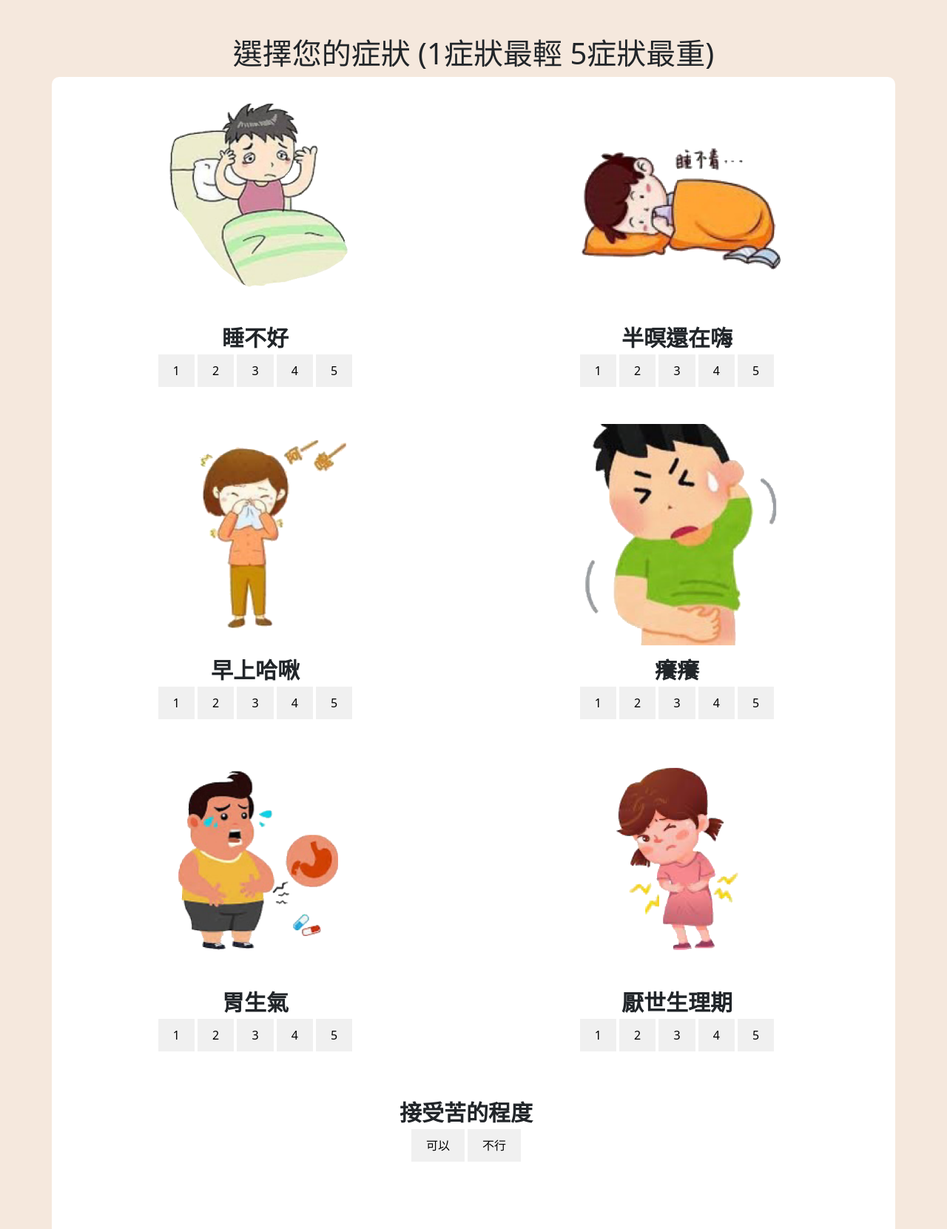
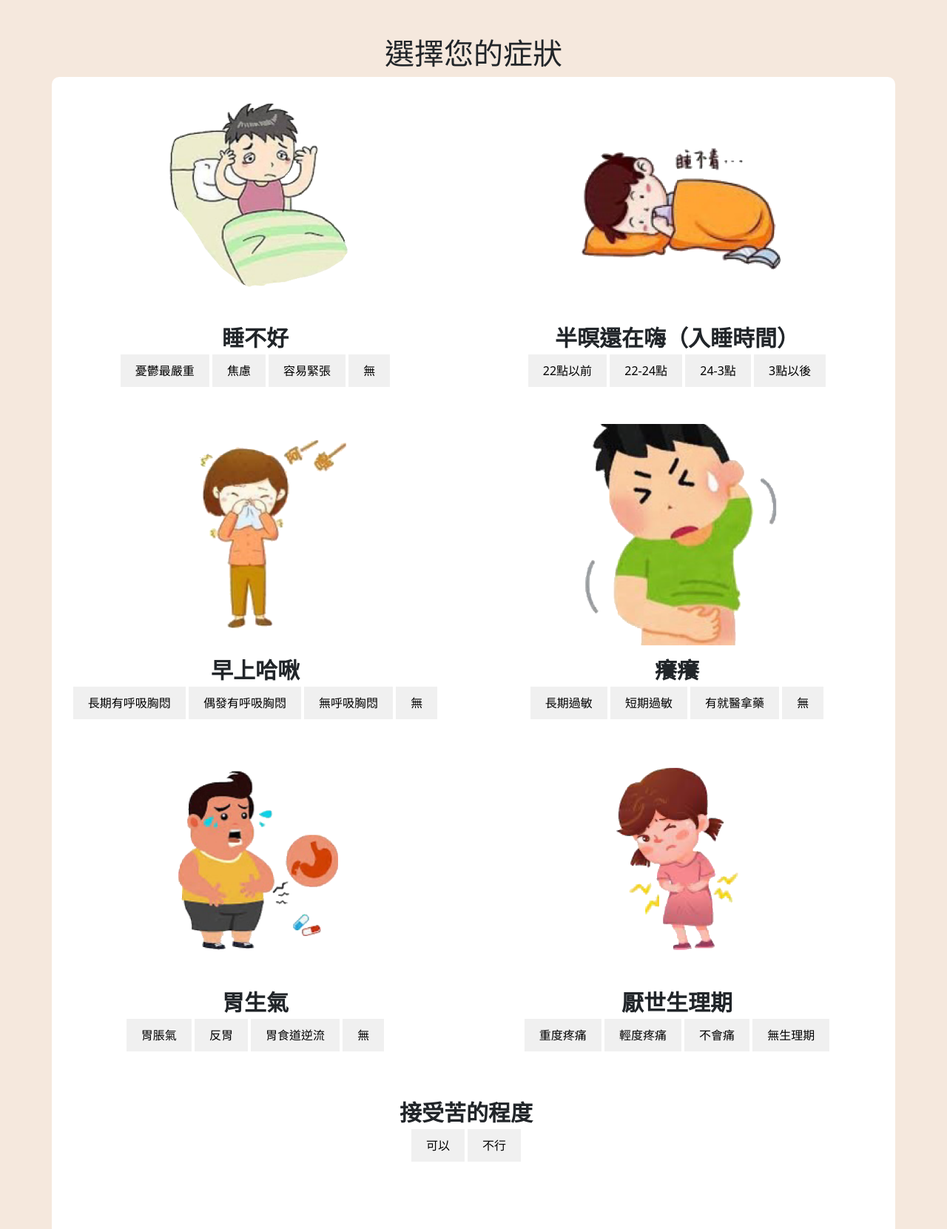
Before and after one commit to ntub113tea/backend, a Django app: page /question/ in a window 1280 px wide. Shown: the part 100-1761 px from the top of the page at 74% size. Run offline with Django 3.2, Linux system fonts and the light colour scheme.

Commit message:
顧客問卷修改

```diff
--- a/static/css/question.css
+++ b/static/css/question.css
@@ -38,7 +38,7 @@ button.active {
     text-align: center;
     }
 
-h1 {    /*選擇您的症狀 (1症狀最輕 5症狀最重)*/
+h1 {    /*選擇您的症狀 */
     text-align: center;
 }
 
--- a/templates/question.html
+++ b/templates/question.html
@@ -43,7 +43,7 @@
         </div>
     </div>
 
-    <h1 class="text-center mt-5">選擇您的症狀 (1症狀最輕 5症狀最重)</h1>
+    <h1 class="text-center mt-5">選擇您的症狀</h1>
 
     <div class="container">
         <!-- 第一行 -->
@@ -52,23 +52,21 @@
                 <div class="item" id="symptom1">
                     <img src="{% static 'images/睡不好.jpg' %}" alt="Item 1">
                     <div class="title">睡不好</div>
-                    <button onclick="updateStrength('symptom-btn-1')" id="symptom-btn-1">1</button>
-                    <button onclick="updateStrength('symptom-btn-2')" id="symptom-btn-2">2</button>
-                    <button onclick="updateStrength('symptom-btn-3')" id="symptom-btn-3">3</button>
-                    <button onclick="updateStrength('symptom-btn-4')" id="symptom-btn-4">4</button>
-                    <button onclick="updateStrength('symptom-btn-5')" id="symptom-btn-5">5</button>
+                    <button onclick="updateStrength('symptom-btn-1')" id="symptom-btn-1">憂鬱最嚴重</button>
+                    <button onclick="updateStrength('symptom-btn-2')" id="symptom-btn-2">焦慮</button>
+                    <button onclick="updateStrength('symptom-btn-3')" id="symptom-btn-3">容易緊張</button>
+                    <button onclick="updateStrength('symptom-btn-4')" id="symptom-btn-4">無</button>
                 </div>
             </div>
 
             <div class="col-md-6">
                 <div class="item" id="symptom2">
                     <img src="{% static 'images/半暝還在嗨.jpg' %}" alt="Item 2">
-                    <div class="title">半暝還在嗨</div>
-                    <button onclick="updateStrength('semi-darkness-btn-1')" id="semi-darkness-btn-1">1</button>
-                    <button onclick="updateStrength('semi-darkness-btn-2')" id="semi-darkness-btn-2">2</button>
-                    <button onclick="updateStrength('semi-darkness-btn-3')" id="semi-darkness-btn-3">3</button>
-                    <button onclick="updateStrength('semi-darkness-btn-4')" id="semi-darkness-btn-4">4</button>
-                    <button onclick="updateStrength('semi-darkness-btn-5')" id="semi-darkness-btn-5">5</button>
+                    <div class="title">半暝還在嗨（入睡時間）</div>
+                    <button onclick="updateStrength('semi-darkness-btn-1')" id="semi-darkness-btn-1">22點以前</button>
+                    <button onclick="updateStrength('semi-darkness-btn-2')" id="semi-darkness-btn-2">22-24點</button>
+                    <button onclick="updateStrength('semi-darkness-btn-3')" id="semi-darkness-btn-3">24-3點</button>
+                    <button onclick="updateStrength('semi-darkness-btn-4')" id="semi-darkness-btn-4">3點以後</button>
                 </div>
             </div>
         </div>
@@ -79,11 +77,10 @@
                 <div class="item" id="symptom3">
                     <img src="{% static 'images/早上哈啾.jpg' %}" alt="Item 3">
                     <div class="title">早上哈啾</div>
-                    <button onclick="updateStrength('sneezing-btn-1')" id="sneezing-btn-1">1</button>
-                    <button onclick="updateStrength('sneezing-btn-2')" id="sneezing-btn-2">2</button>
-                    <button onclick="updateStrength('sneezing-btn-3')" id="sneezing-btn-3">3</button>
-                    <button onclick="updateStrength('sneezing-btn-4')" id="sneezing-btn-4">4</button>
-                    <button onclick="updateStrength('sneezing-btn-5')" id="sneezing-btn-5">5</button>
+                    <button onclick="updateStrength('sneezing-btn-1')" id="sneezing-btn-1">長期有呼吸胸悶</button>
+                    <button onclick="updateStrength('sneezing-btn-2')" id="sneezing-btn-2">偶發有呼吸胸悶</button>
+                    <button onclick="updateStrength('sneezing-btn-3')" id="sneezing-btn-3">無呼吸胸悶</button>
+                    <button onclick="updateStrength('sneezing-btn-4')" id="sneezing-btn-4">無</button>
                 </div>
             </div>
 
@@ -91,11 +88,10 @@
                 <div class="item" id="symptom4">
                     <img src="{% static 'images/癢癢.jpg' %}" alt="Item 4">
                     <div class="title">癢癢</div>
-                    <button onclick="updateStrength('itchiness-btn-1')" id="itchiness-btn-1">1</button>
-                    <button onclick="updateStrength('itchiness-btn-2')" id="itchiness-btn-2">2</button>
-                    <button onclick="updateStrength('itchiness-btn-3')" id="itchiness-btn-3">3</button>
-                    <button onclick="updateStrength('itchiness-btn-4')" id="itchiness-btn-4">4</button>
-                    <button onclick="updateStrength('itchiness-btn-5')" id="itchiness-btn-5">5</button>
+                    <button onclick="updateStrength('itchiness-btn-1')" id="itchiness-btn-1">長期過敏</button>
+                    <button onclick="updateStrength('itchiness-btn-2')" id="itchiness-btn-2">短期過敏</button>
+                    <button onclick="updateStrength('itchiness-btn-3')" id="itchiness-btn-3">有就醫拿藥</button>
+                    <button onclick="updateStrength('itchiness-btn-4')" id="itchiness-btn-4">無</button>
                 </div>
             </div>
         </div>
@@ -106,11 +102,10 @@
                 <div class="item" id="symptom5">
                     <img src="{% static 'images/胃生氣.jpg' %}" alt="Item 5">
                     <div class="title">胃生氣</div>
-                    <button onclick="updateStrength('stomach-anger-btn-1')" id="stomach-anger-btn-1">1</button>
-                    <button onclick="updateStrength('stomach-anger-btn-2')" id="stomach-anger-btn-2">2</button>
-                    <button onclick="updateStrength('stomach-anger-btn-3')" id="stomach-anger-btn-3">3</button>
-                    <button onclick="updateStrength('stomach-anger-btn-4')" id="stomach-anger-btn-4">4</button>
-                    <button onclick="updateStrength('stomach-anger-btn-5')" id="stomach-anger-btn-5">5</button>
+                    <button onclick="updateStrength('stomach-anger-btn-1')" id="stomach-anger-btn-1">胃脹氣</button>
+                    <button onclick="updateStrength('stomach-anger-btn-2')" id="stomach-anger-btn-2">反胃</button>
+                    <button onclick="updateStrength('stomach-anger-btn-3')" id="stomach-anger-btn-3">胃食道逆流</button>
+                    <button onclick="updateStrength('stomach-anger-btn-4')" id="stomach-anger-btn-4">無</button>
                 </div>
             </div>
 
@@ -118,17 +113,15 @@
                 <div class="item" id="symptom6">
                     <img src="{% static 'images/生理期.jpg' %}" alt="Item 6">
                     <div class="title">厭世生理期</div>
-                    <button onclick="updateStrength('menstrual-anguish-btn-1')" id="menstrual-anguish-btn-1">1</button>
-                    <button onclick="updateStrength('menstrual-anguish-btn-2')" id="menstrual-anguish-btn-2">2</button>
-                    <button onclick="updateStrength('menstrual-anguish-btn-3')" id="menstrual-anguish-btn-3">3</button>
-                    <button onclick="updateStrength('menstrual-anguish-btn-4')" id="menstrual-anguish-btn-4">4</button>
-                    <button onclick="updateStrength('menstrual-anguish-btn-5')" id="menstrual-anguish-btn-5">5</button>
+                    <button onclick="updateStrength('menstrual-anguish-btn-1')" id="menstrual-anguish-btn-1">重度疼痛</button>
+                    <button onclick="updateStrength('menstrual-anguish-btn-2')" id="menstrual-anguish-btn-2">輕度疼痛</button>
+                    <button onclick="updateStrength('menstrual-anguish-btn-3')" id="menstrual-anguish-btn-3">不會痛</button>
+                    <button onclick="updateStrength('menstrual-anguish-btn-4')" id="menstrual-anguish-btn-4">無生理期</button>
                 </div>
             </div>
         </div>
-
-        <!-- 第四行 -->
-    <div class="row">
+     <!-- 第四行 -->
+     <div class="row">
         <div class="col-md-12 bitter" style="text-align: center;"> <!-- 在較小屏幕上顯示為單列 -->
             <div class="item" id="symptom7">
                 <div class="title">接受苦的程度</div>
@@ -170,7 +163,7 @@ document.querySelector('form[name="question"]').addEventListener('submit', funct
 
     if (!allSymptomsSelected) {
         event.preventDefault(); // 防止表單提交
-        alert('請為每個症狀選擇一個強度和接受苦的程度。');
+        alert('請為每個症狀選擇一個選項和接受苦的程度。');
     }else {
         if (isAuthenticated == 'True') {
             alert('已收到表單！');
```
